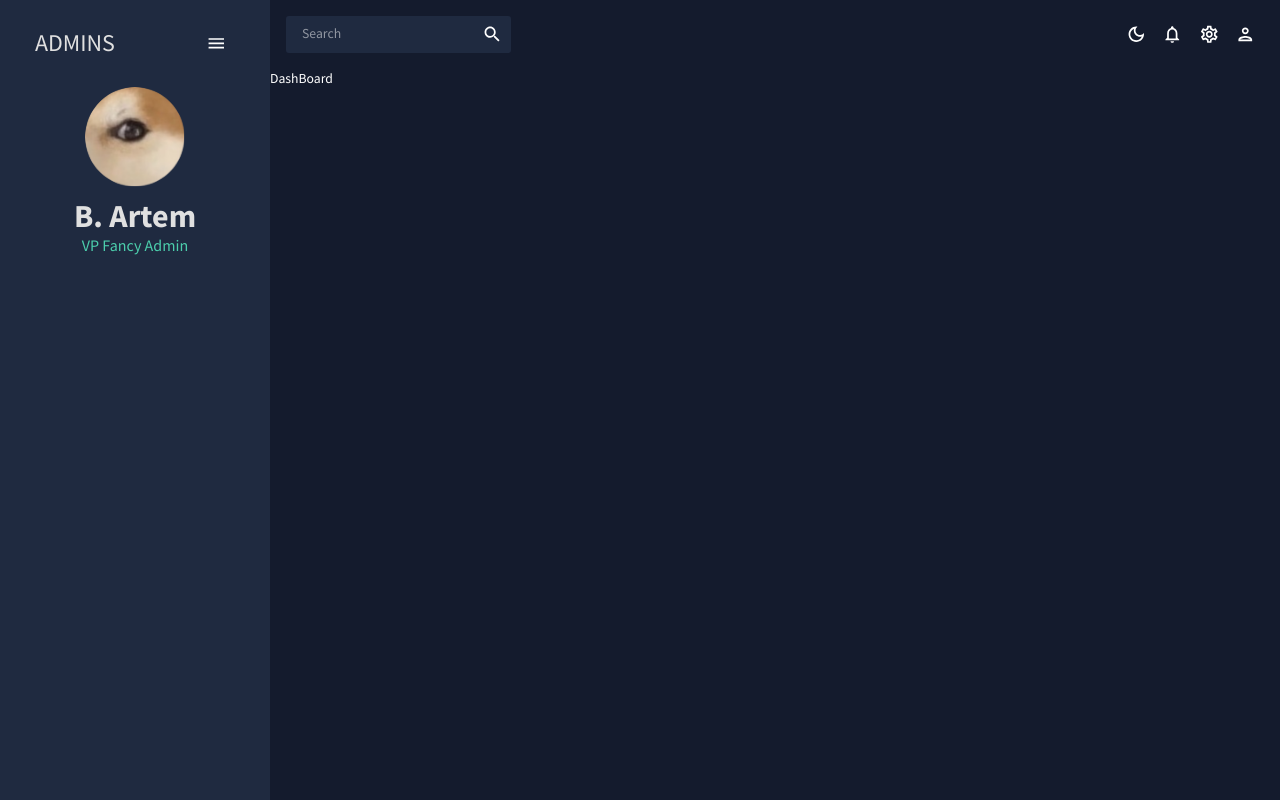
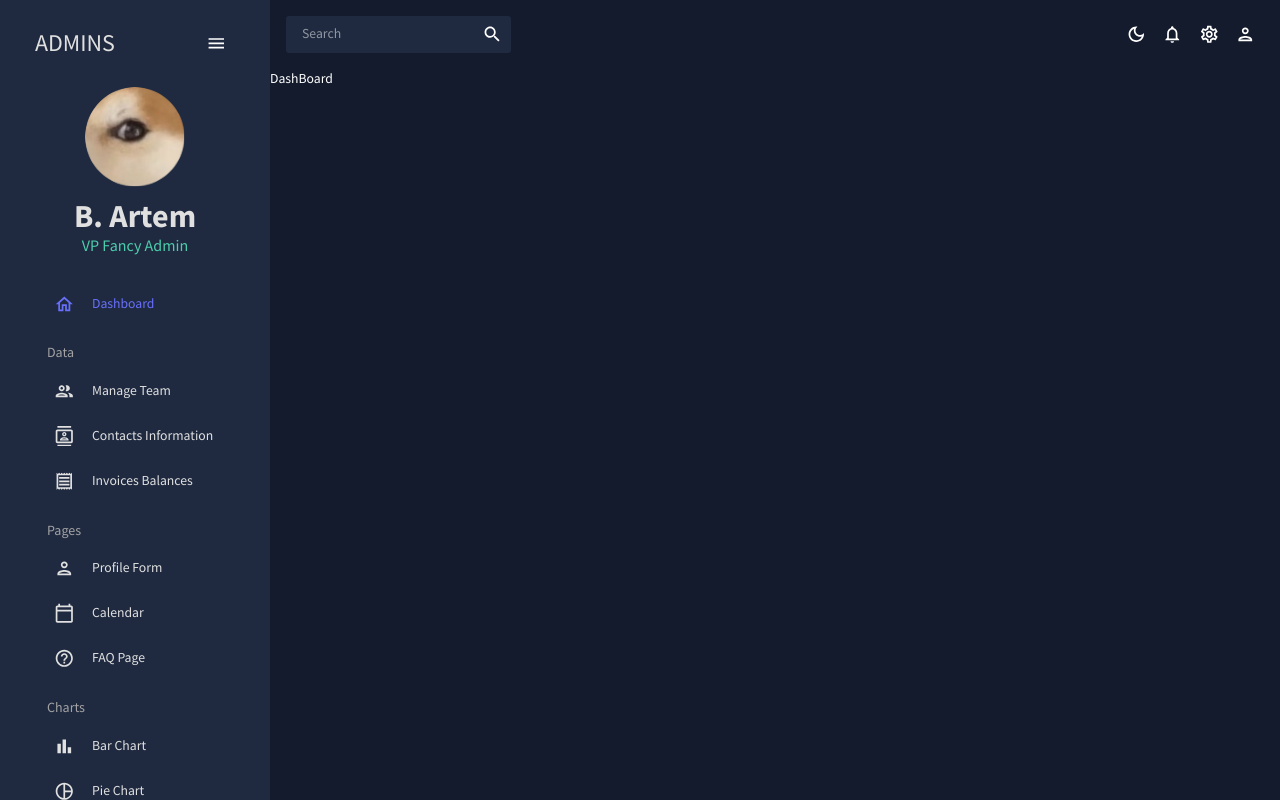
Before and after one commit to Artemonaaa/AdminDashBoard, a React (Create React App) app: page / in a window 1280 px wide. Built offline with nearby package versions, Linux system fonts and the light colour scheme.

Commit message:
Added full sidebar

```diff
--- a/src/scenses/global/SideBar.jsx
+++ b/src/scenses/global/SideBar.jsx
@@ -17,6 +17,18 @@
 import { tokens } from '../../theme'
 import 'react-pro-sidebar/dist/css/styles.css'
 import { fontWeight } from '@mui/system';
+
+const Item = ({title, to, icon, selected, setSelected}) => {
+  const theme = useTheme();
+  const colors = tokens(theme.palette.mode);
+
+  return (
+    <MenuItem active={selected === title} style={{ color: colors.grey[100] }} onClick={() => setSelected(title)} icon={icon}>
+      <Typography>{title}</Typography>
+      <Link to={to} />
+    </MenuItem>
+  )
+}
 
 export default function SideBar() {
   const theme = useTheme();
@@ -86,6 +98,107 @@
               </Box>
             </Box>
           )}
+          <Box paddingLeft={isCollapsed ? undefined : '10% '}>
+            <Item
+              title="Dashboard"
+              to="/"
+              icon={<HomeOutlinedIcon />}
+              selected={selected}
+              setSelected={setSelected}
+            />
+            <Typography
+              variant="h6"
+              color={colors.grey[300]}
+              sx={{ m: "15px 0 5px 20px" }}
+            >
+              Data
+            </Typography>
+            <Item
+              title="Manage Team"
+              to="/team"
+              icon={<PeopleOutlinedIcon />}
+              selected={selected}
+              setSelected={setSelected}
+            />
+            <Item
+              title="Contacts Information"
+              to="/contacts"
+              icon={<ContactsOutlinedIcon />}
+              selected={selected}
+              setSelected={setSelected}
+            />
+            <Item
+              title="Invoices Balances"
+              to="/invoices"
+              icon={<ReceiptOutlinedIcon />}
+              selected={selected}
+              setSelected={setSelected}
+            />
+            <Typography
+              variant="h6"
+              color={colors.grey[300]}
+              sx={{ m: "15px 0 5px 20px" }}
+            >
+              Pages
+            </Typography>
+            <Item
+              title="Profile Form"
+              to="/form"
+              icon={<PersonOutlinedIcon />}
+              selected={selected}
+              setSelected={setSelected}
+            />
+            <Item
+              title="Calendar"
+              to="/calendar"
+              icon={<CalendarTodayOutlinedIcon />}
+              selected={selected}
+              setSelected={setSelected}
+            />
+            <Item
+              title="FAQ Page"
+              to="/faq"
+              icon={<HelpOutlineOutlinedIcon />}
+              selected={selected}
+              setSelected={setSelected}
+            />
+
+            <Typography
+              variant="h6"
+              color={colors.grey[300]}
+              sx={{ m: "15px 0 5px 20px" }}
+            >
+              Charts
+            </Typography>
+            <Item
+              title="Bar Chart"
+              to="/bar"
+              icon={<BarChartOutlinedIcon />}
+              selected={selected}
+              setSelected={setSelected}
+            />
+            <Item
+              title="Pie Chart"
+              to="/pie"
+              icon={<PieChartOutlineOutlinedIcon />}
+              selected={selected}
+              setSelected={setSelected}
+            />
+            <Item
+              title="Line Chart"
+              to="/line"
+              icon={<TimelineOutlinedIcon />}
+              selected={selected}
+              setSelected={setSelected}
+            />
+            <Item
+              title="Geography Chart"
+              to="/geography"
+              icon={<MapOutlinedIcon />}
+              selected={selected}
+              setSelected={setSelected}
+            />
+          </Box>
         </Menu>
       </ProSidebar>
     </Box>
```
